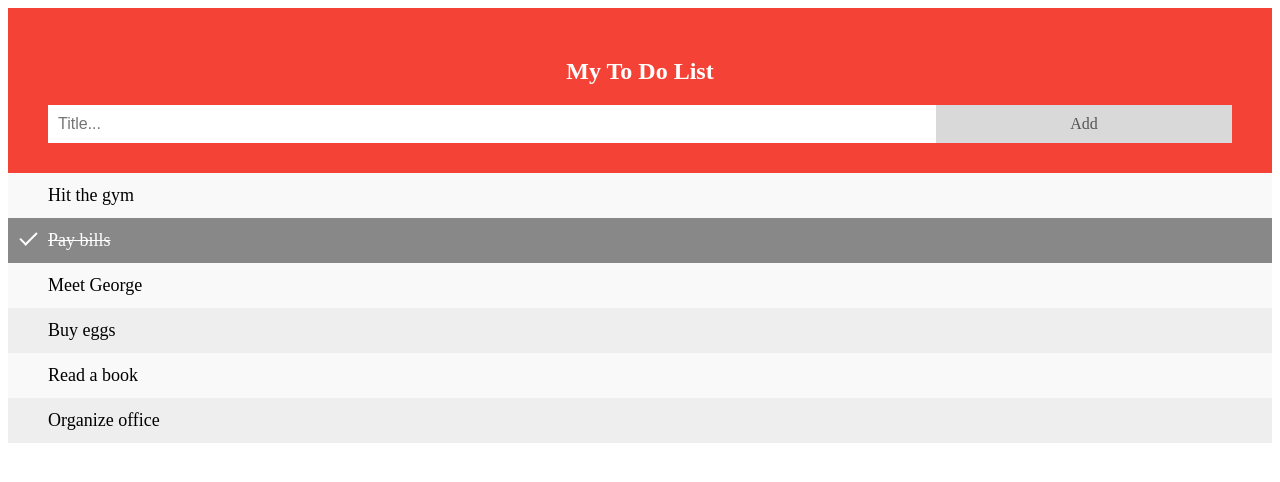
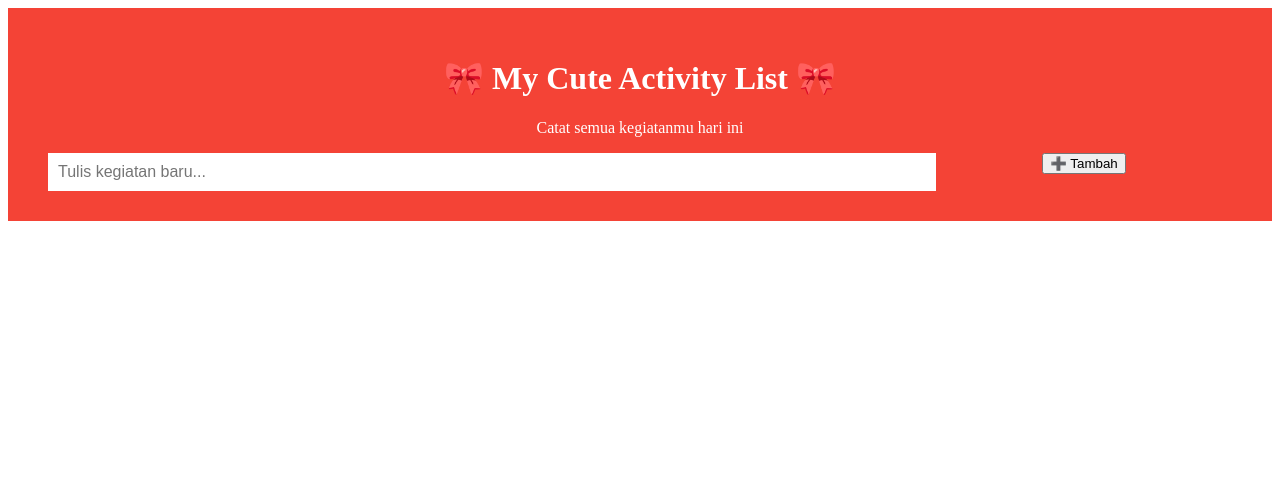
Before and after one commit to lalafadillah/ChevalierLab, a React (Vite) app in the folder week6/: page / in a window 1280 px wide. Shown: the top 482 px of the page. Built offline with nearby package versions, Linux system fonts and the light colour scheme.

Commit message:
update to do liat

```diff
--- a/week6/src/App.jsx
+++ b/week6/src/App.jsx
@@ -1,31 +1,64 @@
-import { useState } from 'react'
-import reactLogo from './assets/react.svg'
-import viteLogo from './assets/vite.svg'
-import heroImg from './assets/hero.png'
-import "./App.css"
+import { useState } from "react";
+import "./App.css";
 
 function App() {
+  const [input, setInput] = useState("");
+
+  const [todos, setTodos] = useState([
+
+  ]);
+
+  const tambahTodo = () => {
+    if (input.trim() === "") return;
+
+    setTodos([...todos, input]);
+    setInput("");
+  };
+
+  const hapusTodo = (index) => {
+    const todoBaru = todos.filter((_, i) => i !== index);
+    setTodos(todoBaru);
+  };
 
   return (
-    <>
-      <section>
-        <div id="myDIV" class="header">
-  <h2>My To Do List</h2>
-  <input type="text" id="myInput" placeholder="Title..."></input>
-  <span onclick="newElement()" class="addBtn">Add</span>
-</div>
+    <div className="container">
+      <div className="header">
+        <h1>🎀 My Cute Activity List 🎀</h1>
+        <p>Catat semua kegiatanmu hari ini </p>
 
-<ul id="myUL">
-  <li>Hit the gym</li>
-  <li class="checked">Pay bills</li>
-  <li>Meet George</li>
-  <li>Buy eggs</li>
-  <li>Read a book</li>
-  <li>Organize office</li>
-</ul>
-      </section>
-    </>
-  )
+        <div className="input-group">
+          <input
+            type="text"
+            placeholder="Tulis kegiatan baru..."
+            value={input}
+            onChange={(e) => setInput(e.target.value)}
+            onKeyDown={(e) => {
+              if (e.key === "Enter") tambahTodo();
+            }}
+          />
+
+          <button onClick={tambahTodo}>
+            ➕ Tambah
+          </button>
+        </div>
+      </div>
+
+      <ul>
+        {todos.map((todo, index) => (
+          <li key={index}>
+            <span>{todo}</span>
+
+            <button
+              className="done-btn"
+              onClick={() => hapusTodo(index)}
+            >
+              ✅ Selesai
+            </button>
+          </li>
+        ))}
+      </ul>
+    </div>
+  );
 }
 
-export default App
+export default App;
```
